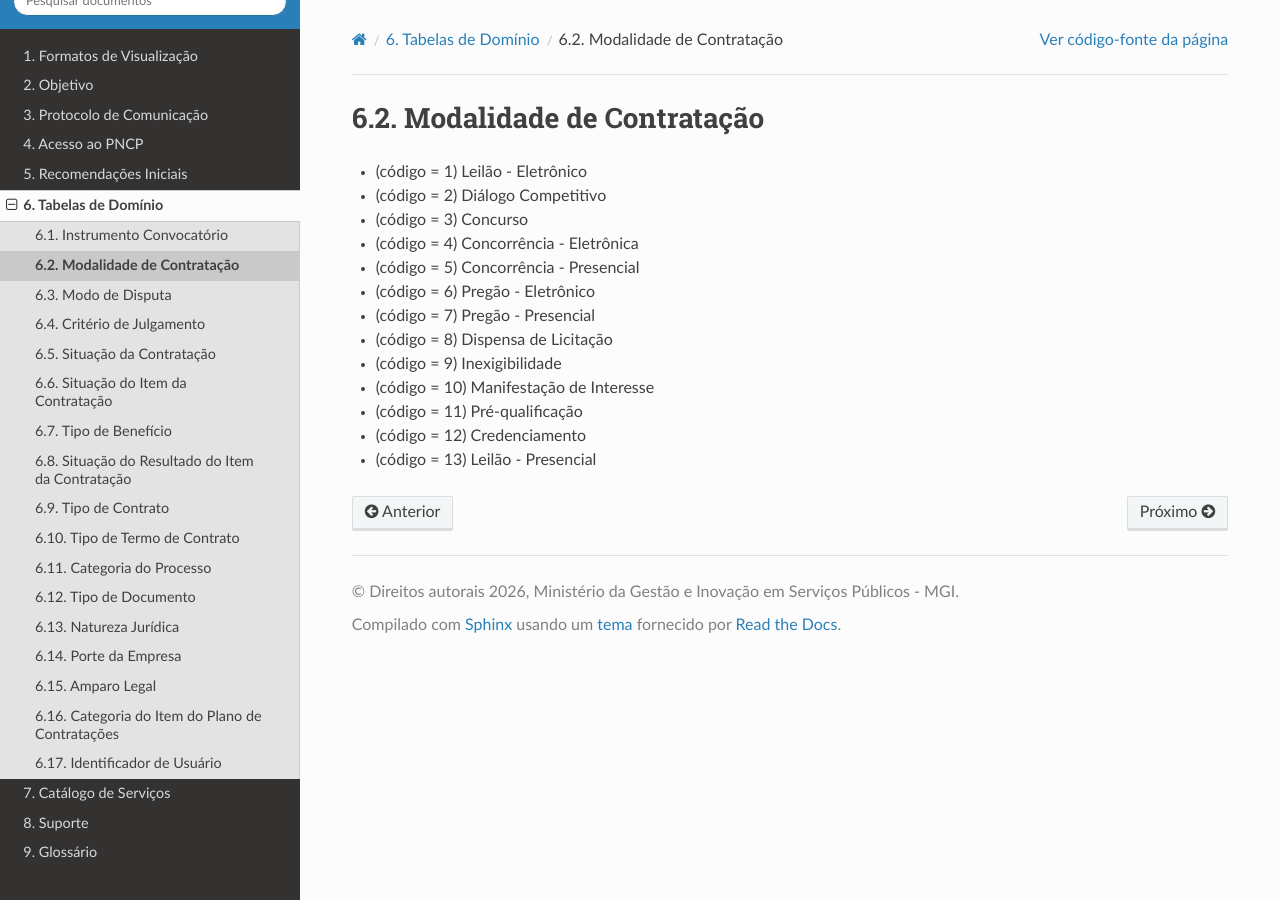
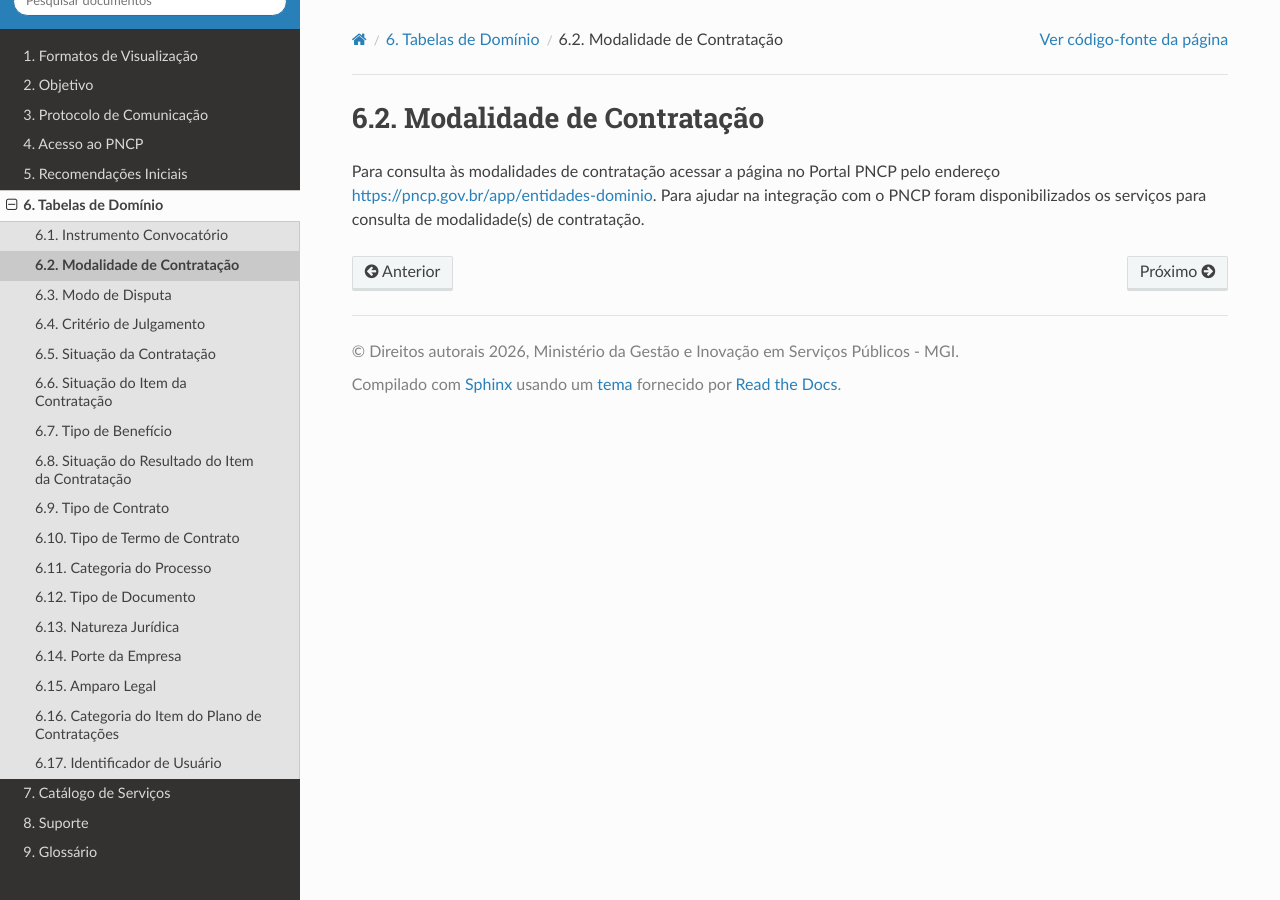
Before and after one commit to sofiaestrelab/Manual-de-Consulta-do-PNCP, a Sphinx documentation site: the page built from docs/source/tabelas_de_dominio/modalidade_de_contratacao.rst, in a window 1280 px wide. Built offline with Sphinx 7.4.7 and the Read the Docs theme 3.1.0, drawn with Linux system fonts in a browser that asks for light colours; pages that are not in the unit, such as notebooks, are missing from menus.

Commit message:
Update modalidade_de_contratacao.rst

```diff
--- a/docs/source/tabelas_de_dominio/modalidade_de_contratacao.rst
+++ b/docs/source/tabelas_de_dominio/modalidade_de_contratacao.rst
@@ -1,16 +1,4 @@
 Modalidade de Contratação
---------------------------
+-------------------------
 
-- (código = 1) Leilão - Eletrônico
-- (código = 2) Diálogo Competitivo
-- (código = 3) Concurso
-- (código = 4) Concorrência - Eletrônica
-- (código = 5) Concorrência - Presencial
-- (código = 6) Pregão - Eletrônico
-- (código = 7) Pregão - Presencial
-- (código = 8) Dispensa de Licitação
-- (código = 9) Inexigibilidade
-- (código = 10) Manifestação de Interesse
-- (código = 11) Pré-qualificação
-- (código = 12) Credenciamento
-- (código = 13) Leilão - Presencial
+Para consulta às modalidades de contratação acessar a página no Portal PNCP pelo endereço `https://pncp.gov.br/app/entidades-dominio <https://pncp.gov.br/app/entidades-dominio>`_. Para ajudar na integração com o PNCP foram disponibilizados os serviços para consulta de modalidade(s) de contratação.
```
